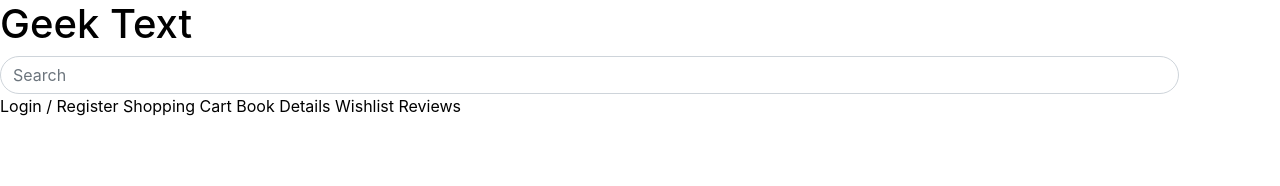
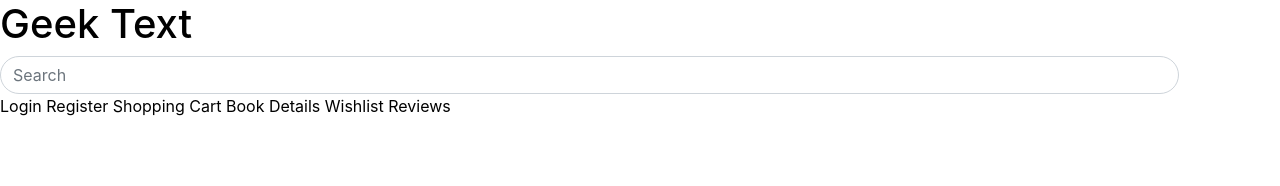
Before and after one commit to jbravo182/GeekText, a React (Create React App) app in the folder client/: page /#/ in a window 1280 px wide. Shown: the top 186 px of the page. Built offline with nearby package versions, Linux system fonts and the light colour scheme.

Commit message:
>Added register hyperlink to header

```diff
--- a/client/src/App.js
+++ b/client/src/App.js
@@ -5,6 +5,7 @@ import SearchArea from './SearchArea';
 import BookList from './BookList';
 import HomePage from './HomePage';
 import Profile from './Profile';
+import Register from './components/profilemanagement/CreateAccountForm';
 import ShoppingCart from './ShoppingCart';
 import Tab from './Tab';
 import Wishlist from './components/WishList';
@@ -22,6 +23,7 @@ class App extends Component {
                             <Route path="/bookList/:term" component={BookList}/>
                             <Route path="/HomePage" component={HomePage}/>
                             <Route path="/Profile" component={Profile}/>
+                            <Route path="/Register" component={Register}/>
                             <Route path="/ShoppingCart" component={ShoppingCart}/>
                             <Route path="/BookDetails" component={Tab}/>
                             <Route path="/Wishlist" component={Wishlist}/>
--- a/client/src/Header.js
+++ b/client/src/Header.js
@@ -124,7 +124,10 @@ class Header extends Component {
                 <div>
                     <NavLink style={{ textDecoration: 'none',  color: 'black'}}
                                 to="/Profile"
-                                >Login / Register </NavLink>
+                                >Login  </NavLink>
+                    <NavLink style={{ textDecoration: 'none',  color: 'black'}}
+                                to="/Register"
+                                >Register  </NavLink>
                     <NavLink style={{ textDecoration: 'none',  color: 'black'}}
                                 to="/ShoppingCart"
                                 >Shopping Cart </NavLink>
```
